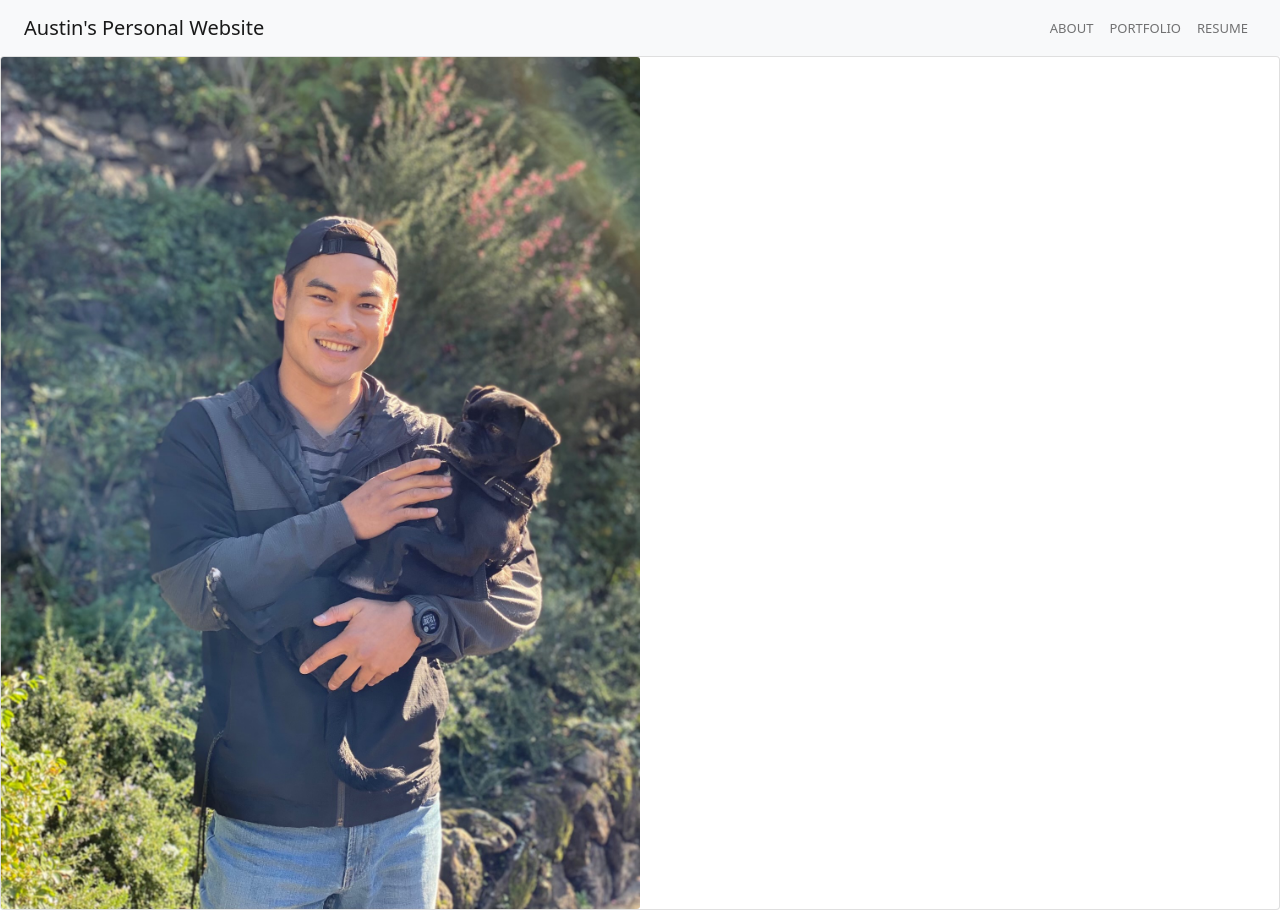
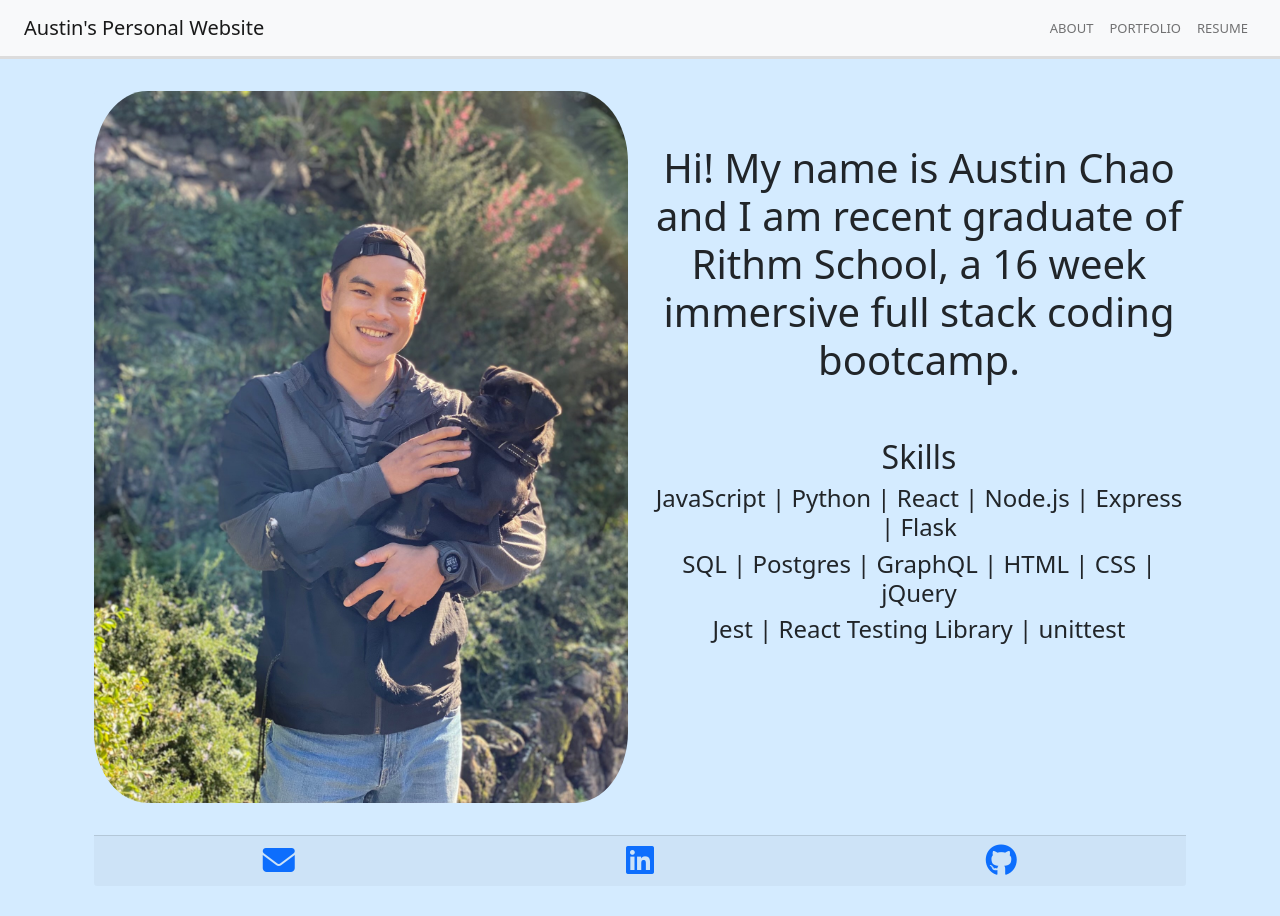
Before and after one commit to austinschao/personal-site, a React (Create React App) app: page /about in a window 1280 px wide. Shown: the top 916 px of the page. After the commit the page ends 886 px from the top, so only its background shows below. Built offline with nearby package versions, Linux system fonts and the light colour scheme.

Commit message:
Added some css and working on footer

```diff
--- a/public/index.html
+++ b/public/index.html
@@ -22,7 +22,7 @@
       work correctly both with client-side routing and a non-root public URL.
       Learn how to configure a non-root public URL by running `npm run build`.
     -->
-
+    <script src="https://kit.fontawesome.com/2d9f62e4e3.js" crossorigin="anonymous"></script>
     <title>React App</title>
   </head>
 
--- a/src/About.css
+++ b/src/About.css
@@ -1,3 +1,22 @@
+.about-container {
+    margin-top: 2rem;
+    margin-bottom: 2rem;
+}
+
 .about-image {
-    width: 50%
+    width: 100%;
+    border-radius: 10%;
 }
+
+.about-card {
+    border: none;
+    background-color: #d4ebff;
+}
+
+.about-h1 {
+    margin-top: 10%;
+}
+
+.about-skills {
+    margin-top: 10%;
+}
--- a/src/About.js
+++ b/src/About.js
@@ -1,17 +1,32 @@
-import { Card, CardImg, CardBody, CardTitle } from "reactstrap";
+import { Card, CardImg, CardBody, CardTitle, Container, Row, Col } from "reactstrap";
 import "./About.css";
 
 
 function About() {
   return (
     <div>
-      <Card>
-        <CardImg className="about-image" src="/pic.jpeg"></CardImg>
-      </Card>
-      <h1>
-        Hi! My name is Austin Chao and I am recent graduate of Rithm School, a 16 week immersive full stack coding bootcamp.
-      </h1>
-    </div>
+      <Container fluid="sm" className="about-container">
+        <Row>
+          <Col>
+            <Card className="about-card">
+              <CardImg className="about-image" src="/pic.jpeg"></CardImg>
+            </Card>
+          </Col>
+          <Col>
+            <h1 className="about-h1">
+              Hi! My name is Austin Chao and I am recent graduate of Rithm School, a 16 week immersive full stack coding bootcamp.
+            </h1>
+
+            <div className="about-skills">
+              <h2>Skills</h2>
+              <h4>JavaScript | Python | React | Node.js | Express | Flask</h4>
+              <h4>SQL | Postgres | GraphQL | HTML | CSS | jQuery</h4>
+              <h4>Jest | React Testing Library | unittest</h4>
+            </div>
+          </Col>
+        </Row>
+      </Container>
+    </div >
   );
 }
 
--- a/src/App.css
+++ b/src/App.css
@@ -1,5 +1,6 @@
 .App {
   text-align: center;
+  width: 100%
 }
 
 .App-logo {
@@ -32,7 +33,12 @@
   from {
     transform: rotate(0deg);
   }
+
   to {
     transform: rotate(360deg);
   }
 }
+
+body {
+  background-color: #d4ebff;
+}
--- a/src/App.js
+++ b/src/App.js
@@ -1,7 +1,7 @@
 import "bootswatch/dist/sandstone/bootstrap.min.css";
 import 'bootstrap/dist/css/bootstrap.min.css';
-
-
+import "./App.css";
+import Footer from "./Footer";
 
 
 import { BrowserRouter } from "react-router-dom";
@@ -15,6 +15,7 @@ function App() {
         <NavBar />
         <RouteList />
       </BrowserRouter>
+      <Footer />
     </div>
   );
 };
--- /dev/null
+++ b/src/Footer.css
@@ -0,0 +1,20 @@
+.footer-card-footer {
+    text-align: center;
+    width: 100%;
+}
+
+.footer-container {
+    width: 100%;
+}
+
+.footer-email {
+    font-size: 2rem;
+}
+
+.footer-linkedin {
+    font-size: 2rem;
+}
+
+.footer-github {
+    font-size: 2rem;
+}
--- /dev/null
+++ b/src/Footer.js
@@ -0,0 +1,23 @@
+import { Container, Row, Col, CardFooter, Card } from "reactstrap";
+import "./Footer.css";
+function Footer() {
+  return (
+    <Container className="footer-container">
+      <CardFooter className="footer-card-footer">
+        <Row xs="3">
+          <Col>
+            <a href="mailto:austinschao@gmail.com" target="_blank" rel="noreferrer"><i className="fa-solid fa-envelope footer-email"></i></a>
+          </Col>
+          <Col>
+            <a href="https://www.linkedin.com/in/austinschao/" target="_blank" rel="noreferrer"><i className="fa-brands fa-linkedin footer-linkedin"></i></a>
+          </Col>
+          <Col>
+            <a href="https://github.com/austinschao" target="_blank" rel="noreferrer"><i className="fa-brands fa-github footer-github"></i></a>
+          </Col>
+        </Row>
+      </CardFooter>
+    </Container >
+  );
+};
+
+export default Footer;
--- /dev/null
+++ b/src/NavBar.css
@@ -0,0 +1,3 @@
+.navbar-navbar {
+    border-bottom: solid gainsboro;
+}
--- a/src/NavBar.js
+++ b/src/NavBar.js
@@ -1,5 +1,6 @@
 import { Navbar, Collapse, Nav, NavItem, NavLink, NavbarToggler, NavbarBrand } from "reactstrap";
 import { useState } from "react";
+import "./NavBar.css";
 
 function NavBar() {
   const [isOpen, setIsOpen] = useState(false);
@@ -14,7 +15,7 @@ function NavBar() {
 
   return (
     <div>
-      <Navbar color="light" expand="md" light>
+      <Navbar className="navbar-navbar" color="light" expand="md" light>
         <NavbarBrand>Austin's Personal Website</NavbarBrand>
         <NavbarToggler onClick={toggle} />
         <Collapse navbar isOpen={isOpen}>
```
